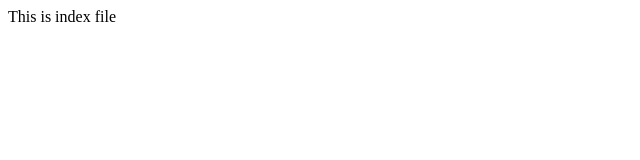
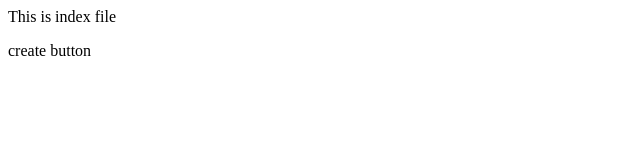
Before and after one commit to Ruhani424/UpSkill_G15, a plain HTML site: page index.html in a window 1280 px wide. Shown: the full height of the page, 0-640 px from the left. Drawn offline with Linux system fonts and the light colour scheme.

Commit message:
index file modified

```diff
--- a/index.html
+++ b/index.html
@@ -1 +1,2 @@
 <p> This is index file</p>
+<p>create button</p>
```
